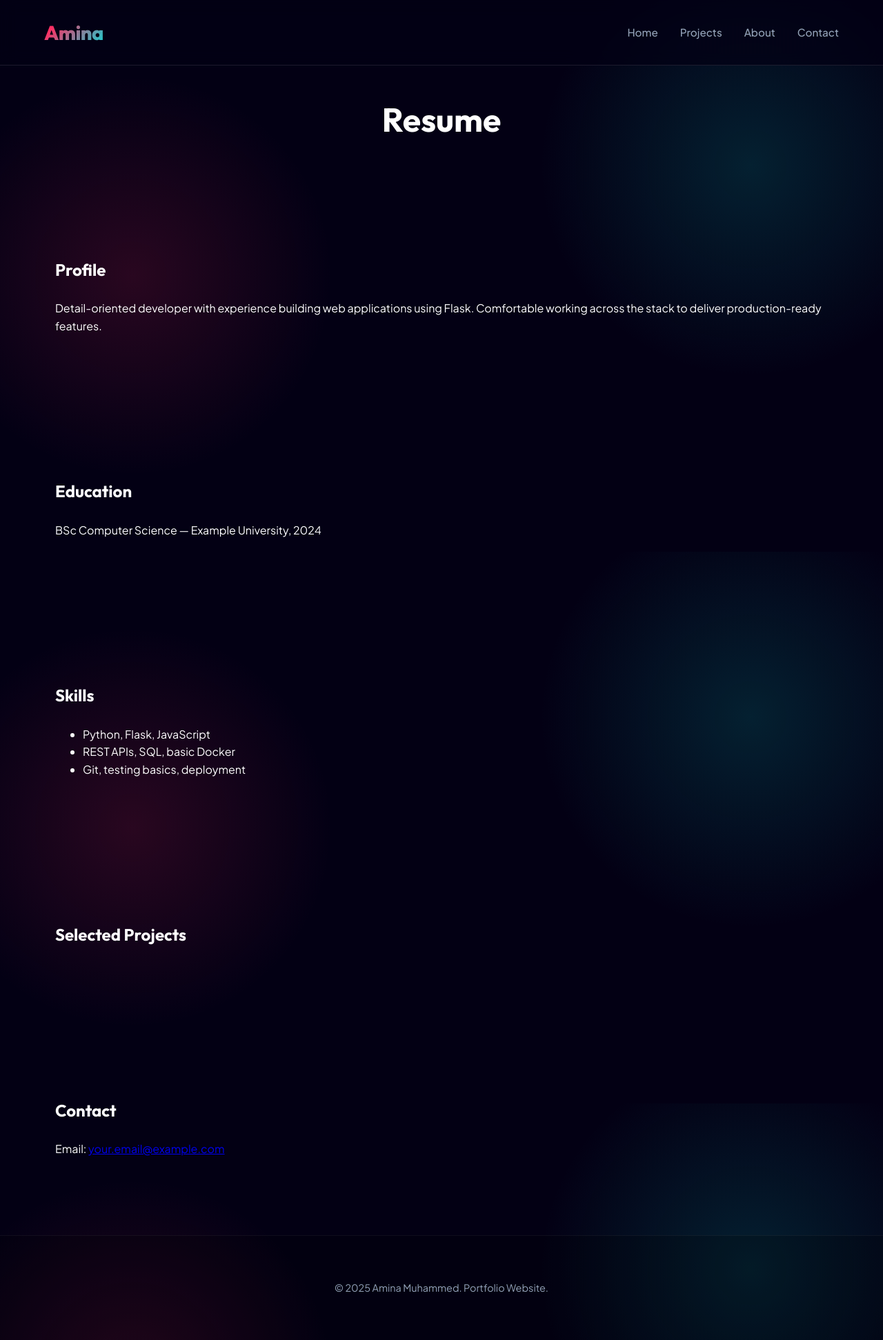
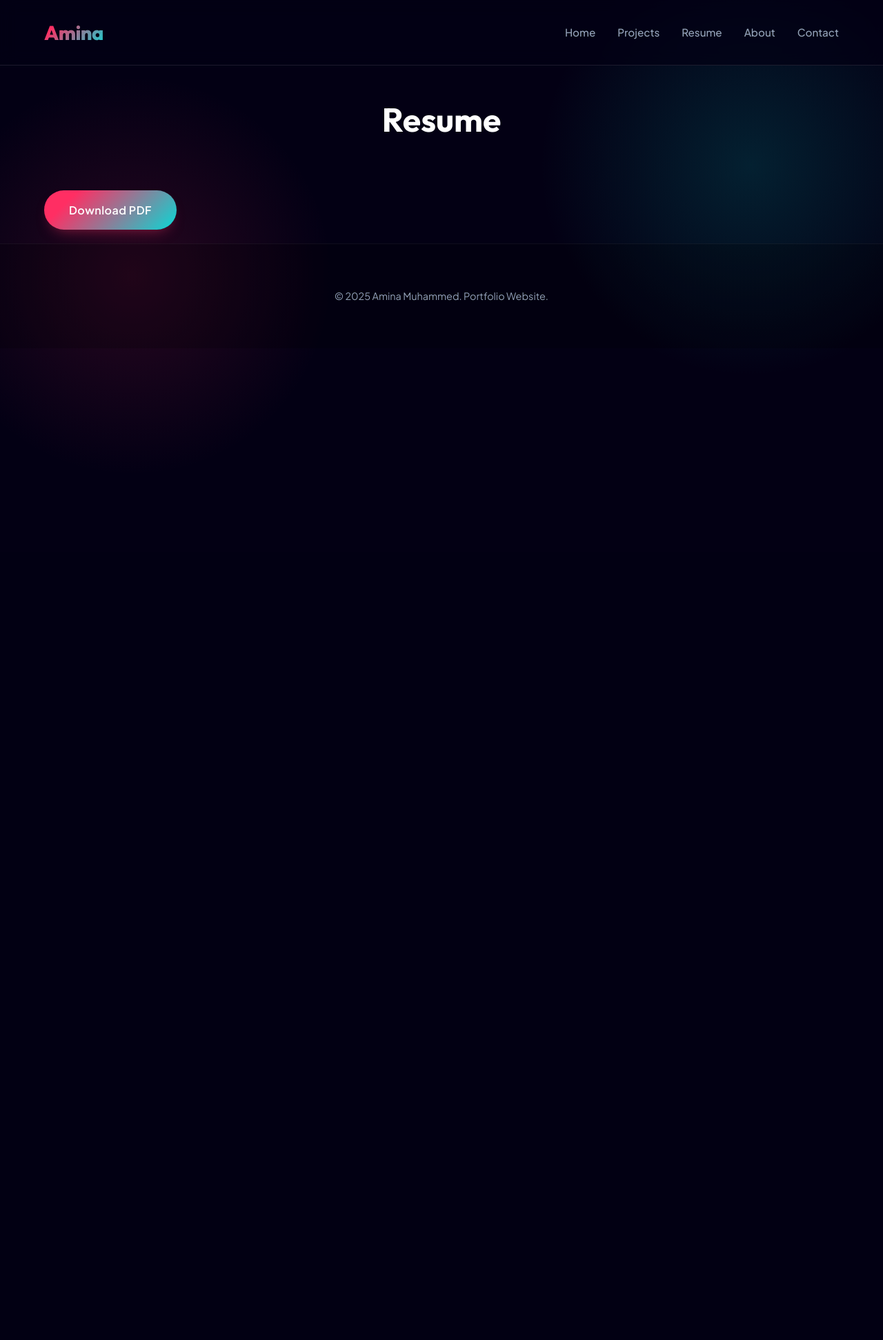
Before and after one commit to CodeWithAmina/portfolio, a Flask app: page /resume in a window 1280 px wide. Shown: the whole page at 69% size. After the commit the page ends 601 px from the top, so only its background shows below. Run offline with Flask 3, Linux system fonts and the light colour scheme.

Commit message:
Add resume page and download

```diff
--- a/templates/base.html
+++ b/templates/base.html
@@ -22,6 +22,7 @@
             <div>
                 <a href="{{ url_for('home') }}">Home</a>
                 <a href="{{ url_for('projects') }}">Projects</a>
+                <a href="{{ url_for('resume') }}">Resume</a>
                 <a href="{{ url_for('about') }}">About</a>
                 <a href="{{ url_for('contact') }}">Contact</a>
             </div>
--- a/templates/resume.html
+++ b/templates/resume.html
@@ -1,43 +1,11 @@
 {% extends 'base.html' %}
 
 {% block content %}
-  <h2>Resume</h2>
+<h2>Resume</h2>
+<div style="margin-bottom: 20px;">
+  <a href="{{ url_for('static', filename='resume.pdf') }}" download class="btn">Download PDF</a>
+</div>
 
-  <section>
-    <h3>Profile</h3>
-    <p>Detail-oriented developer with experience building web applications using Flask. Comfortable working across the stack to deliver production-ready features.</p>
-  </section>
 
-  <section>
-    <h3>Education</h3>
-    <p>BSc Computer Science — Example University, 2024</p>
-  </section>
-
-  <section>
-    <h3>Skills</h3>
-    <ul>
-      <li>Python, Flask, JavaScript</li>
-      <li>REST APIs, SQL, basic Docker</li>
-      <li>Git, testing basics, deployment</li>
-    </ul>
-  </section>
-
-  <section>
-    <h3>Selected Projects</h3>
-    <div class="cards">
-      {% for p in projects %}
-        <article class="card">
-          <h4>{{ p.title }}</h4>
-          <p>{{ p.summary }}</p>
-          <p class="muted">Tech: {{ p.tech | join(', ') }}</p>
-        </article>
-      {% endfor %}
-    </div>
-  </section>
-
-  <section>
-    <h3>Contact</h3>
-    <p>Email: <a href="mailto:your.email@example.com">your.email@example.com</a></p>
-  </section>
 
 {% endblock %}
```
Also changed, not shown: 1 other file.
